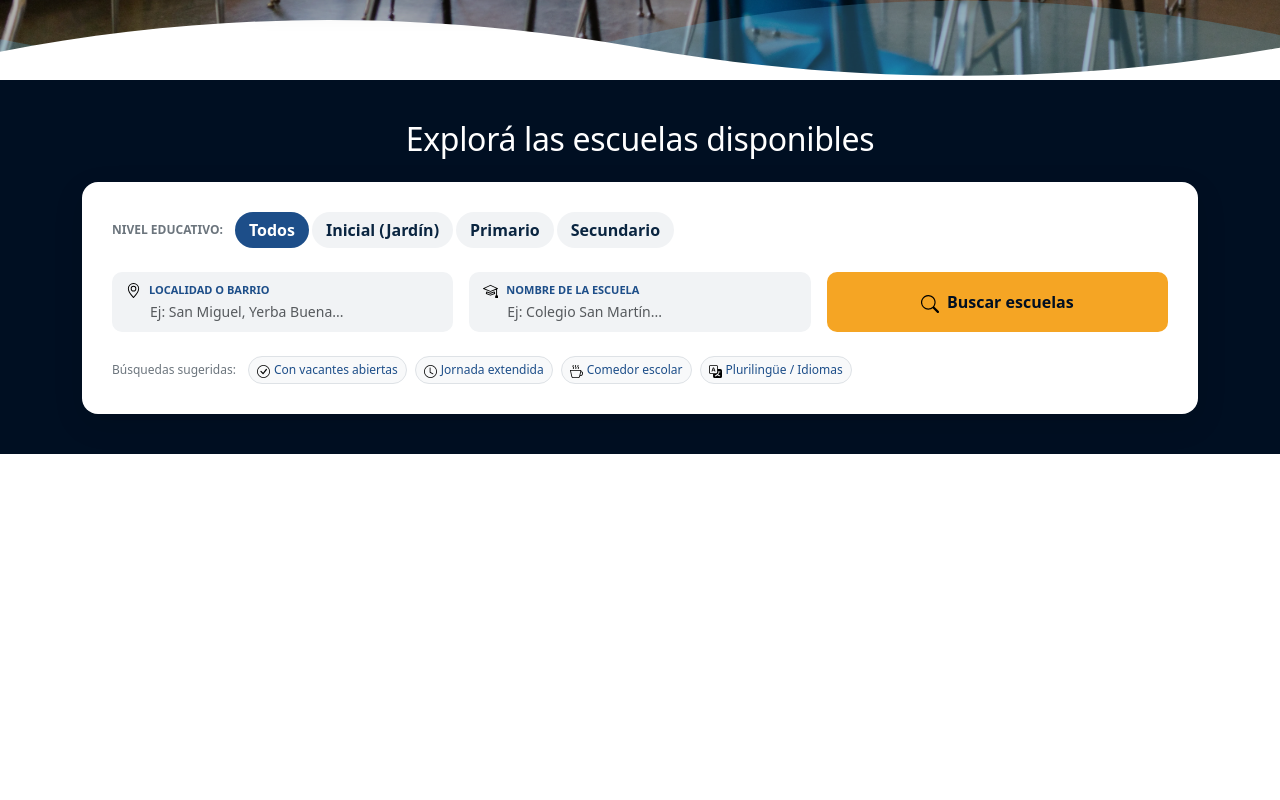
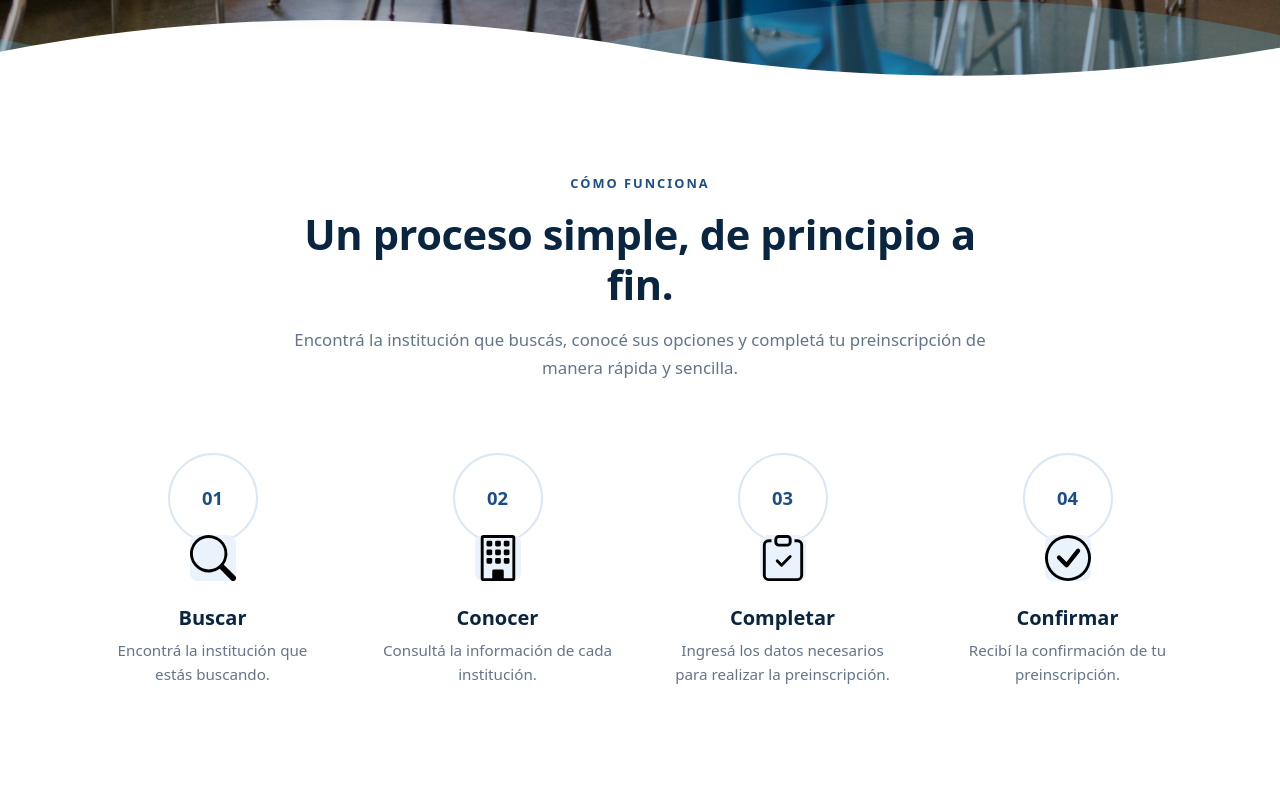
Before and after one commit to SheylaAstorga/Preinscribe-Frontend, a React (Vite) app: page / in a window 1280 px wide. Shown: the part 420-1220 px from the top of the page. Before the commit the page ends 874 px from the top, so only its background shows below. Built offline with nearby package versions, Linux system fonts and the light colour scheme.

Commit message:
Agregue el componente de ComoFunciona de las seccion de la pagina inicio

```diff
--- a/src/components/pages/Principal/Banner.jsx
+++ b/src/components/pages/Principal/Banner.jsx
@@ -9,6 +9,7 @@ const Banner = () => {
         width: "100%",
         minHeight: "500px",
         overflow: "hidden",
+
       }}
     >
       <img
--- /dev/null
+++ b/src/components/pages/Principal/ComoFunciona.jsx
@@ -0,0 +1,192 @@
+import { Container, Row, Col, Button } from "react-bootstrap";
+import {
+  Search,
+  Building,
+  ClipboardCheck,
+  CheckCircle,
+  ArrowRight,
+} from "react-bootstrap-icons";
+
+const pasos = [
+  {
+    numero: "01",
+    titulo: "Buscar",
+    descripcion: "Encontrá la institución que estás buscando.",
+    icono: <Search />,
+  },
+  {
+    numero: "02",
+    titulo: "Conocer",
+    descripcion: "Consultá la información de cada institución.",
+    icono: <Building />,
+  },
+  {
+    numero: "03",
+    titulo: "Completar",
+    descripcion:
+      "Ingresá los datos necesarios para realizar la preinscripción.",
+    icono: <ClipboardCheck />,
+  },
+  {
+    numero: "04",
+    titulo: "Confirmar",
+    descripcion: "Recibí la confirmación de tu preinscripción.",
+    icono: <CheckCircle />,
+  },
+];
+
+const ComoFunciona = () => {
+  return (
+    <section
+      style={{
+
+        padding: "90px 0",
+      }}
+    >
+      <Container>
+        <div
+          className="text-center mx-auto"
+          style={{
+            maxWidth: "720px",
+            marginBottom: "60px",
+          }}
+        >
+          <span
+            style={{
+              color: "#1D4E89",
+              fontSize: "0.8rem",
+              fontWeight: "700",
+              letterSpacing: "2px",
+            }}
+          >
+            CÓMO FUNCIONA
+          </span>
+
+          <h2
+            className="fw-bold mt-3 mb-3"
+            style={{
+              color: "#0A2540",
+              fontSize: "clamp(2rem, 4vw, 2.6rem)",
+            }}
+          >
+            Un proceso simple, de principio a fin.
+          </h2>
+
+          <p
+            className="mb-0"
+            style={{
+              color: "#64748B",
+              lineHeight: "1.7",
+              fontSize: "1.05rem",
+            }}
+          >
+            Encontrá la institución que buscás, conocé sus opciones y completá
+            tu preinscripción de manera rápida y sencilla.
+          </p>
+        </div>
+
+        <Row className="g-4 justify-content-center">
+          {pasos.map((paso, index) => (
+            <Col key={paso.numero} xs={12} sm={6} lg={3}>
+              <div
+                className="h-100 text-center position-relative"
+                style={{
+                  padding: "10px 15px 30px",
+                }}
+              >
+                <div
+                  className="mx-auto d-flex align-items-center justify-content-center rounded-circle"
+                  style={{
+                    width: "90px",
+                    height: "90px",
+                    backgroundColor: "#ffffff",
+                    border: "2px solid #dbe7f3",
+                    color: "#1D4E89",
+                    fontSize: "1.15rem",
+                    fontWeight: "700",
+                    position: "relative",
+                    zIndex: 2,
+                  }}
+                >
+                  {paso.numero}
+                </div>
+
+                <div
+                  className="mx-auto d-flex align-items-center justify-content-center rounded-3"
+                  style={{
+                    width: "46px",
+                    height: "46px",
+                    backgroundColor: "#EAF3FB",
+                    color: "#1D4E89",
+                    fontSize: "1.15rem",
+                    marginTop: "-8px",
+                    position: "relative",
+                    zIndex: 3,
+                  }}
+                >
+                  {paso.icono}
+                </div>
+
+                <div
+                  style={{
+                    maxWidth: "230px",
+                    margin: "25px auto 0",
+                  }}
+                >
+                  <h3
+                    className="fw-bold mb-2"
+                    style={{
+                      color: "#0A2540",
+                      fontSize: "1.25rem",
+                    }}
+                  >
+                    {paso.titulo}
+                  </h3>
+
+                  <p
+                    className="mb-0"
+                    style={{
+                      color: "#64748B",
+                      fontSize: "0.95rem",
+                      lineHeight: "1.6",
+                    }}
+                  >
+                    {paso.descripcion}
+                  </p>
+                </div>
+
+                {index < pasos.length - 1 && (
+                  <div
+                    className="d-none d-lg-block"
+                    style={{
+                      position: "absolute",
+                      top: "45px",
+                      right: "-10px",
+                      color: "#5BC0EB",
+                      fontSize: "1rem",
+                    }}
+                  >
+                    <ArrowRight />
+                  </div>
+                )}
+              </div>
+            </Col>
+          ))}
+        </Row>
+
+        <div className="text-center mt-5 pt-3">
+          <p
+            className="mb-3"
+            style={{
+              color: "#64748B",
+              fontSize: "0.95rem",
+            }}
+          >
+          </p>
+        </div>
+      </Container>
+    </section>
+  );
+};
+
+export default ComoFunciona;
--- a/src/components/pages/Principal/FiltroEscuelas.jsx
+++ b/src/components/pages/Principal/FiltroEscuelas.jsx
@@ -40,7 +40,8 @@ const FiltroEscuelas = () => {
       }}
     >
      <Container className="text-center mb-4" style={{ color: "white", }}>
-        <h2>Explorá las escuelas disponibles</h2>
+        <p >¿Ya sabés qué escuela estás buscando? </p>
+        <h2>Explorá las escuelas disponibles:</h2>
      </Container>
       <Container>
 
@@ -166,9 +167,7 @@ const FiltroEscuelas = () => {
             </div>
           </div>
 
-          {/* CAMPOS DE BÚSQUEDA */}
           <Row className="g-3">
-            {/* LOCALIDAD */}
             <Col xs={12} md={4}>
               <div
                 style={{
@@ -207,7 +206,6 @@ const FiltroEscuelas = () => {
               </div>
             </Col>
 
-            {/* ESCUELA */}
             <Col xs={12} md={4}>
               <div
                 style={{
@@ -246,7 +244,6 @@ const FiltroEscuelas = () => {
               </div>
             </Col>
 
-            {/* BOTÓN */}
             <Col xs={12} md={4}>
               <Button
                 onClick={handleBuscar}
@@ -266,7 +263,6 @@ const FiltroEscuelas = () => {
             </Col>
           </Row>
 
-          {/* BÚSQUEDAS SUGERIDAS */}
           <div
             className="d-flex flex-wrap align-items-center gap-2 mt-4"
           >
--- a/src/components/pages/Principal/Inicio.jsx
+++ b/src/components/pages/Principal/Inicio.jsx
@@ -1,4 +1,5 @@
 import Banner from "./Banner"
+import ComoFunciona from "./ComoFunciona"
 import FiltroEscuelas from "./FiltroEscuelas"
 
 
@@ -6,6 +7,7 @@ const Inicio = () => {
   return (
     <>
      <Banner></Banner>
+     <ComoFunciona> </ComoFunciona>
      <FiltroEscuelas> </FiltroEscuelas>
     </>
   )
```
